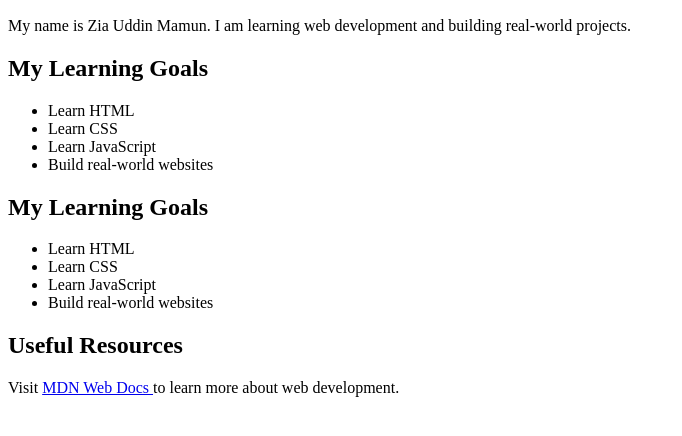
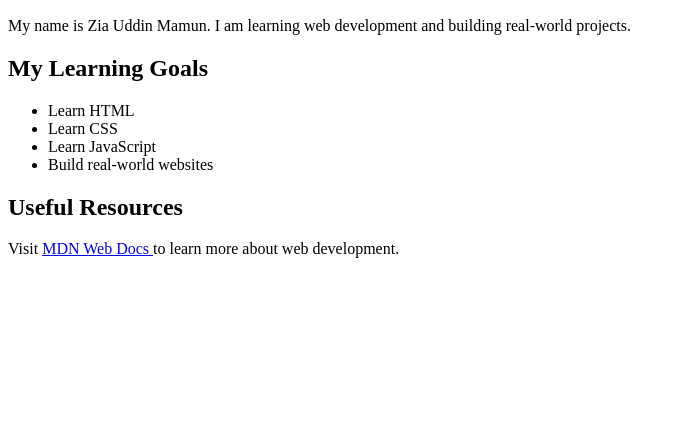
Before and after one commit to ziauddin200k/WebDeveloperBootcamp, a plain HTML site: page Day-01/index.html in a window 1280 px wide. Shown: the part 110-546 px from the top of the page, without its empty margins (0-682 px from the left). Drawn offline with Linux system fonts and the light colour scheme.

Commit message:
Fix Day 01 HTML structure

```diff
--- a/Day-01/index.html
+++ b/Day-01/index.html
@@ -27,15 +27,7 @@
         <li>Build real-world websites</li>
     </ul>
 
-</body>
-</html><h2>My Learning Goals</h2>
-
-<ul>
-    <li>Learn HTML</li>
-    <li>Learn CSS</li>
-    <li>Learn JavaScript</li>
-    <li>Build real-world websites</li>
-</ul><h2>Useful Resources</h2>
+    <h2>Useful Resources</h2>
 
     <p>
         Visit
@@ -44,3 +36,6 @@
         </a>
         to learn more about web development.
     </p>
+
+</body>
+</html>
```
Lines whose indentation alone changed are shown as unchanged.
